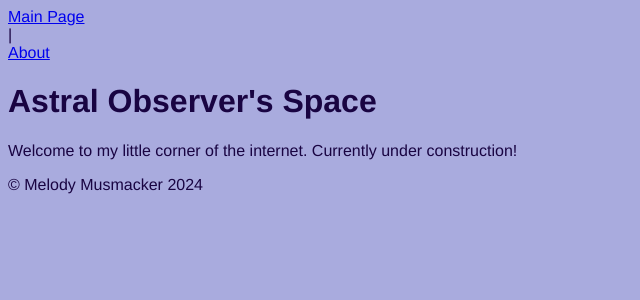
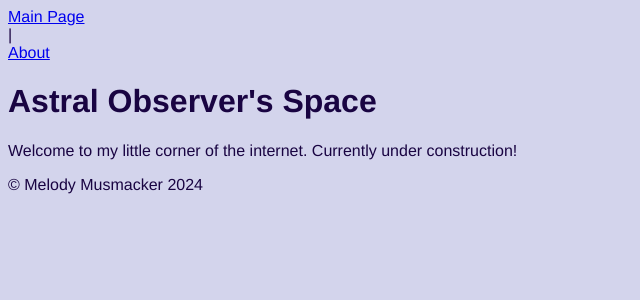
Before and after one commit to AstralObserver/AstralObserver.github.io, a Jekyll site: the page built from index.md, in a window 1280 px wide. Shown: the top 300 px of the page, without its empty margins (0-640 px from the left). Built offline with Jekyll 4.4.1, drawn with Linux system fonts in a browser that asks for light colours.

Commit message:
Update main.scss
Adjusted secondary color

```diff
--- a/assets/css/main.scss
+++ b/assets/css/main.scss
@@ -4,7 +4,7 @@
 $font-stack: Helvetica, sans-serif;
 $font-color: #190442;
 $primary-color: #a9abde;
-$secondary-color: #a9abde;
+$secondary-color: #d3d4ec;
 
 body {
     font: 100% $font-stack;
```
